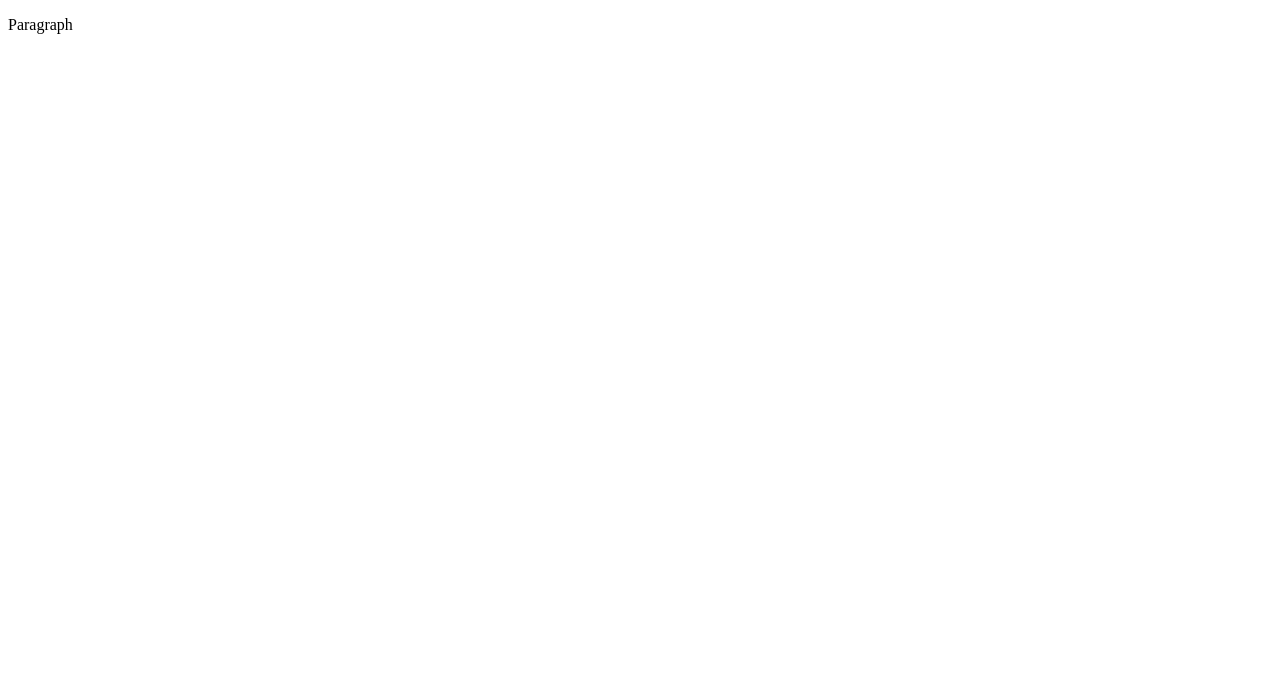
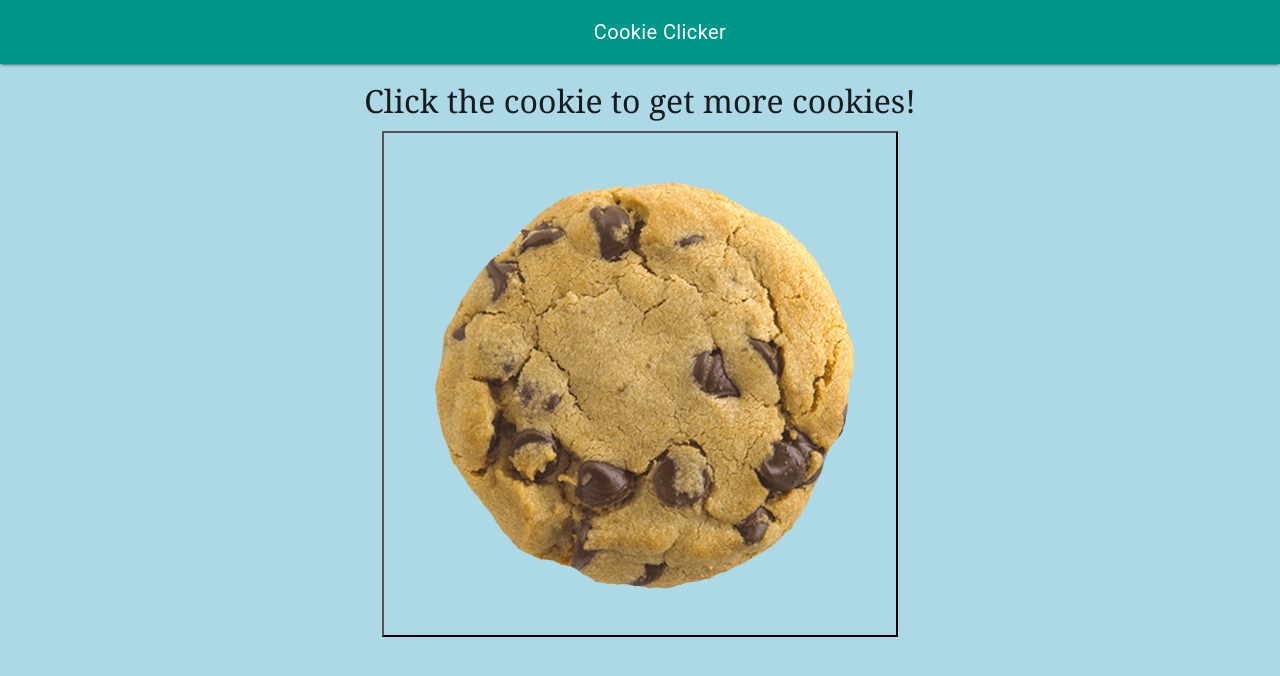
Before and after one commit to MTHS-ICS2O-2-2022/ICS2O-Unit-6-02-charlotte-jhu, a plain HTML site: page index.html in a window 1280 px wide. Drawn offline with nearby package versions, Linux system fonts and the light colour scheme.

Commit message:
added webapge

```diff
--- a/css/style.css
+++ b/css/style.css
@@ -1,4 +1,48 @@
-/* Created by: Mr. Coxall
-* Created on: Sep 2020
+/* Created by: Charlotte Jhu
+* Created on: March 2023
 * This file contains the CSS for index.html
 */
+
+/* Due to error in MDL : https://github.com/google/material-design-lite/issues/5281
+*/
+.mdl-ripple {
+  background: #000;
+  opacity: 0.001;
+}
+
+.mdl-layout__header-row {
+  justify-content: center;
+  padding: 0;
+}
+
+.mdl-layout__content {
+  padding-left: 20pt;
+  padding-right: 20pt;
+  padding-top: 20pt;
+  font-family: Georgia, serif;
+}
+
+.page-content-instructions {
+  font-family: Georgia, "Times New Roman", Times, serif;
+  font-size: xx-large;
+  text-align: center;
+}
+
+.page-content-answer {
+  color: black;
+  font-family: Georgia, "Times New Roman", Times, serif;
+  font-size: xx-large;
+  text-align: center;
+}
+
+.cookie {
+  text-align: center;
+}
+
+.image {
+  background-color: lightblue;
+}
+
+body {
+  background-color: lightblue;
+}
--- a/index.html
+++ b/index.html
@@ -1,9 +1,48 @@
 <!DOCTYPE html>
-<html>
+<!-- ICS2O-Unit6-02-->
+<html lang="en-ca">
   <head>
-    <title>Title</title>
+    <meta charset="utf-8" />
+    <meta name="description" content="Cookie Clicker" />
+    <meta name="keywords" content="mths, ics2o" />
+    <meta name="author" content="Charlotte Jhu" />
+    <meta name="viewpoint" content="width=device-width, initial-scale=1.0" />
+    <link rel="stylesheet" href="./css/style.css" />
+    <link rel="stylesheet" href="https://fonts.googleapis.com/icon?family=Material+Icons" />
+    <link rel="stylesheet" href="https://code.getmdl.io/1.3.0/material.teal-deep_purple.min.css" />
+    <link rel="apple-touch-icon" sizes="180x180" href="./apple-touch-icon.png" />
+    <link rel="icon" type="image/png" sizes="32x32" href="./favicon-32x32.png" />
+    <link rel="icon" type="image/png" sizes="16x16" href="./favicon-16x16.png" />
+    <link rel="manifest" href="./site.webmanifest" />
+    <title>Cookie Clicker</title>
   </head>
   <body>
-    <p>Paragraph</p>
+    <script defer src="https://code.getmdl.io/1.3.0/material.min.js"></script>
+    <script src="./js/script.js"></script>
+    <div class="mdl-layout mdl-js-layout mdl-layout--fixed-header">
+      <header class="mdl-layout__header">
+        <div class="mdl-layout__header-row">
+          <span class="mdl-layout-title">Cookie Clicker</span>
+        </div>
+      </header>
+      <main class="mdl-layout__content">
+        <div class="page-content-instructions">
+          <div id="instructions">Click the cookie to get more cookies!</div>
+        </div>
+        <br />
+        <div class="cookie">
+          <!-- Accent-colored raised button with ripple -->
+          <button class="image" id="cookie">
+            <img src="./images/cookie.png" alt="Cookie" width="500px" height="auto"
+            onclick="myButtonClicked()">
+          </button>
+        </div>
+        <br />
+        <br />
+        <div class="page-content-answer">
+          <div id="clicks"></div>
+        </div>
+      </main>
+    </div>
   </body>
 </html>
--- a/js/script.js
+++ b/js/script.js
@@ -1,5 +1,18 @@
 // Copyright (c) 2020 Mr. Coxall All rights reserved
 //
-// Created by: Mr. Coxall
-// Created on: Sep 2020
+// Created by: Charlotte Jhu
+// Created on: March 2023
 // This file contains the JS functions for index.html
+
+function myButtonClicked() {
+  // this is a cookie clicker game
+  // process
+if ( localStorage.clicks ) {
+  localStorage.clicks = Number(localStorage.clicks) + 1
+} else {
+  localStorage.clicks = 1
+}
+
+// output
+document.getElementById('clicks').innerHTML = "You have " + localStorage.clicks + " cookies!"
+}
```
Also changed, not shown: android-chrome-192x192.png (added), android-chrome-512x512.png (added), apple-touch-icon.png (added), design/storyboard.png (added), favicon-16x16.png (added), favicon-32x32.png (added), favicon.ico (added), images/cookie.png (added), site.webmanifest (added), 1 other file.
